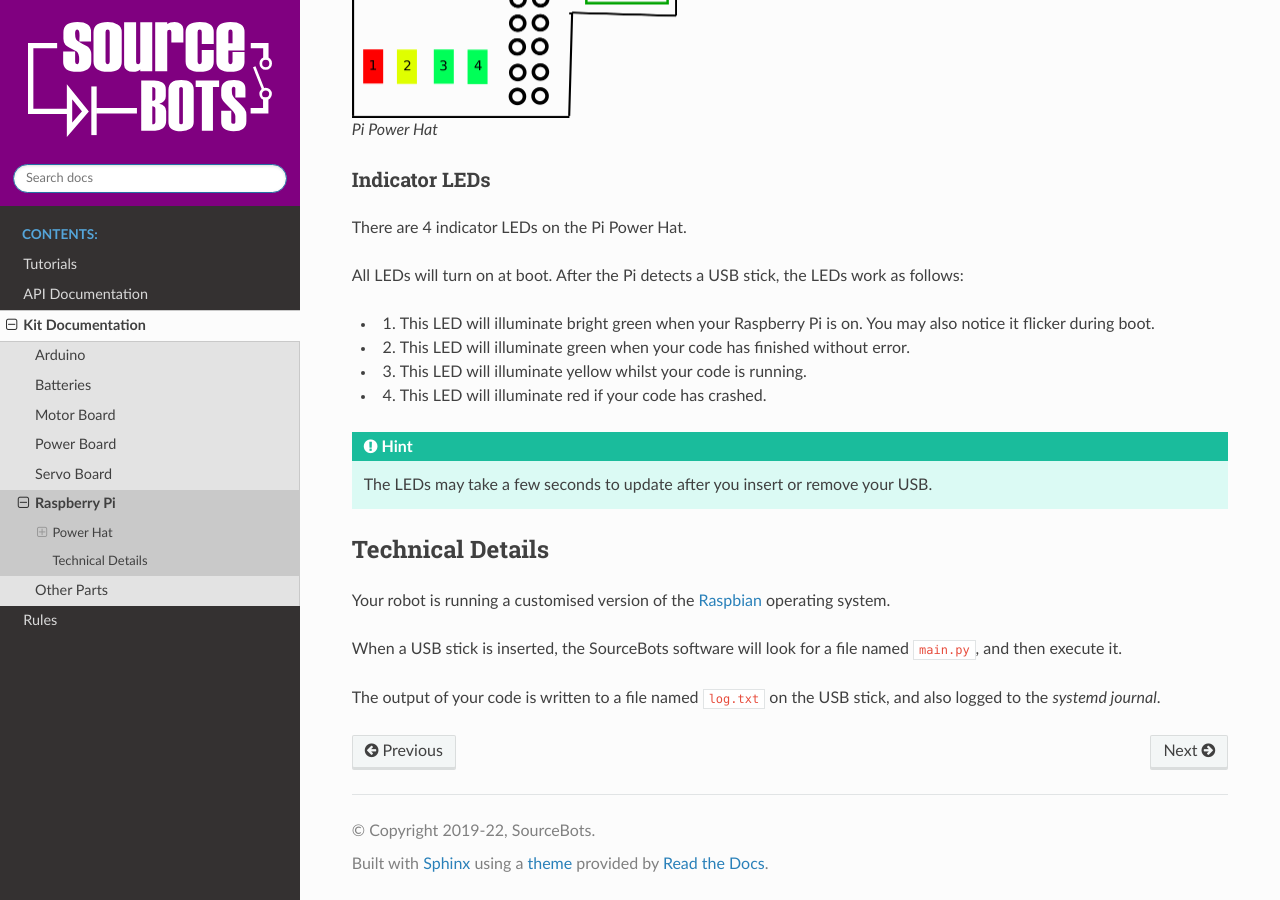
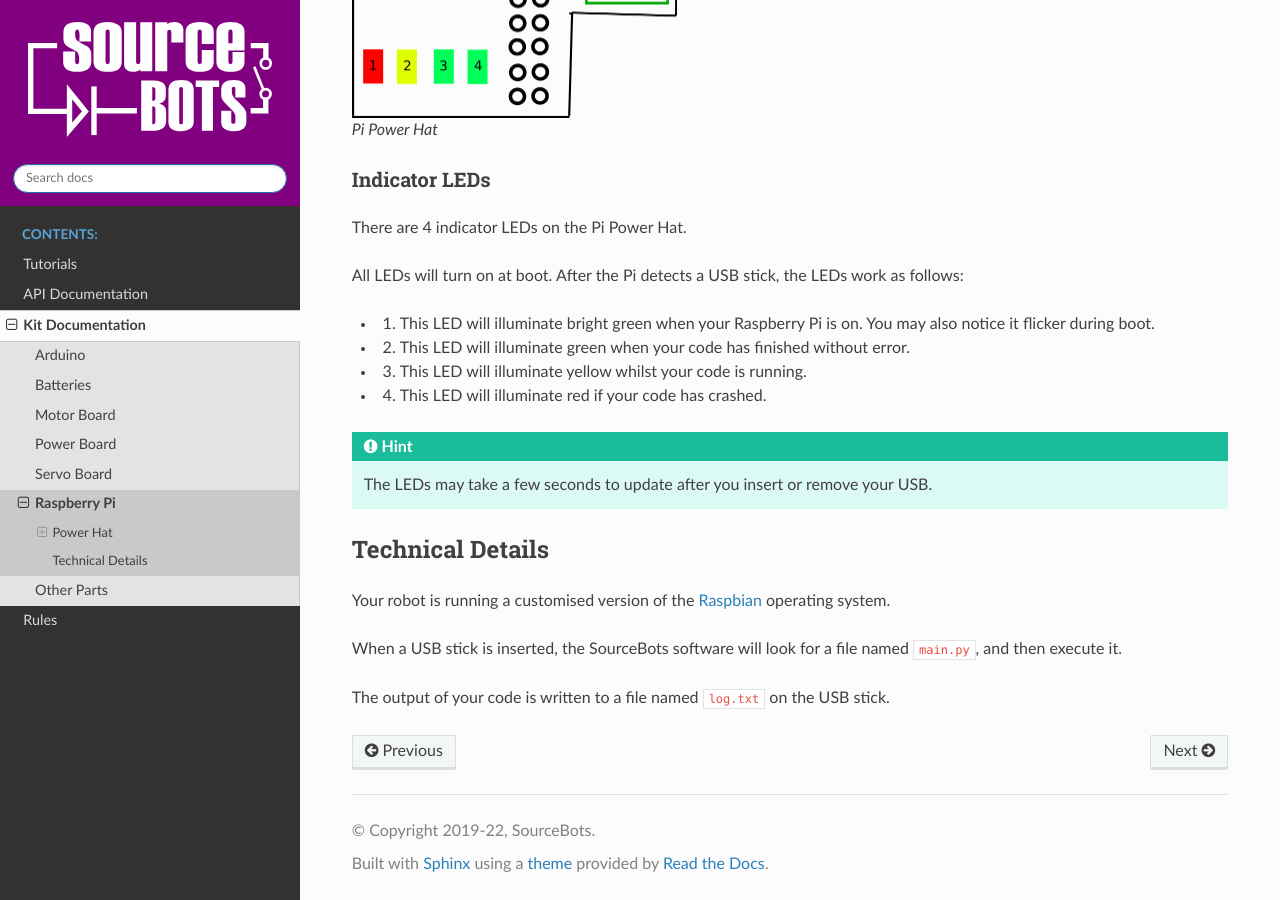
Before and after one commit to sourcebots/sbot, a Sphinx documentation site: the page built from docs/source/kit/pi.rst, in a window 1280 px wide and 900 px high, scrolled down 1032 px. Built offline with Sphinx 7.4.7 and the Read the Docs theme 2.0.0, drawn with Linux system fonts in a browser that asks for light colours.

Commit message:
Remove systemd mention

```diff
--- a/docs/source/kit/pi.rst
+++ b/docs/source/kit/pi.rst
@@ -45,6 +45,6 @@ Your robot is running a customised version of the Raspbian_ operating system.
 
 When a USB stick is inserted, the SourceBots software will look for a file named ``main.py``, and then execute it.
 
-The output of your code is written to a file named ``log.txt`` on the USB stick, and also logged to the *systemd journal*.
+The output of your code is written to a file named ``log.txt`` on the USB stick.
 
 .. _Raspbian: https://www.raspbian.org/
```
